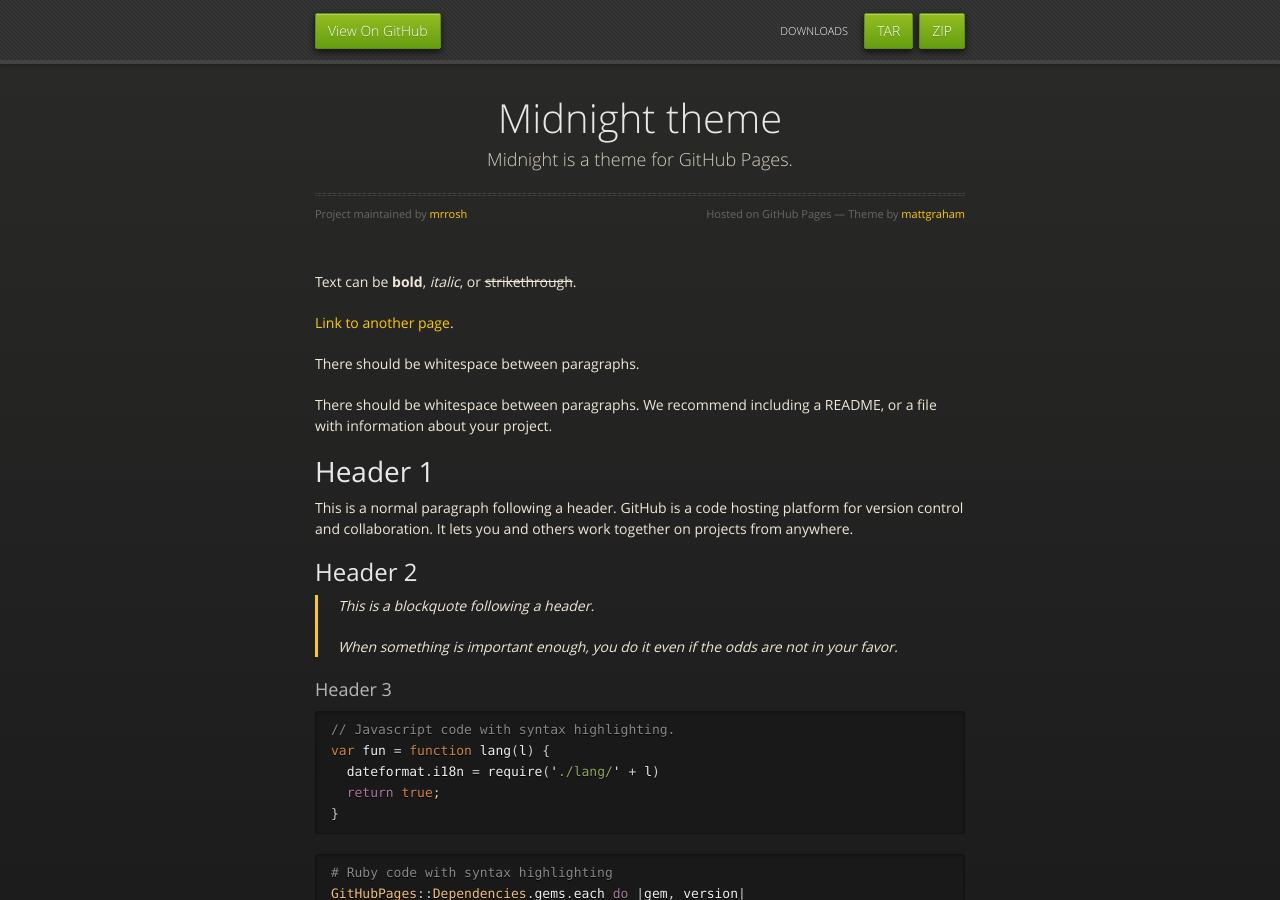
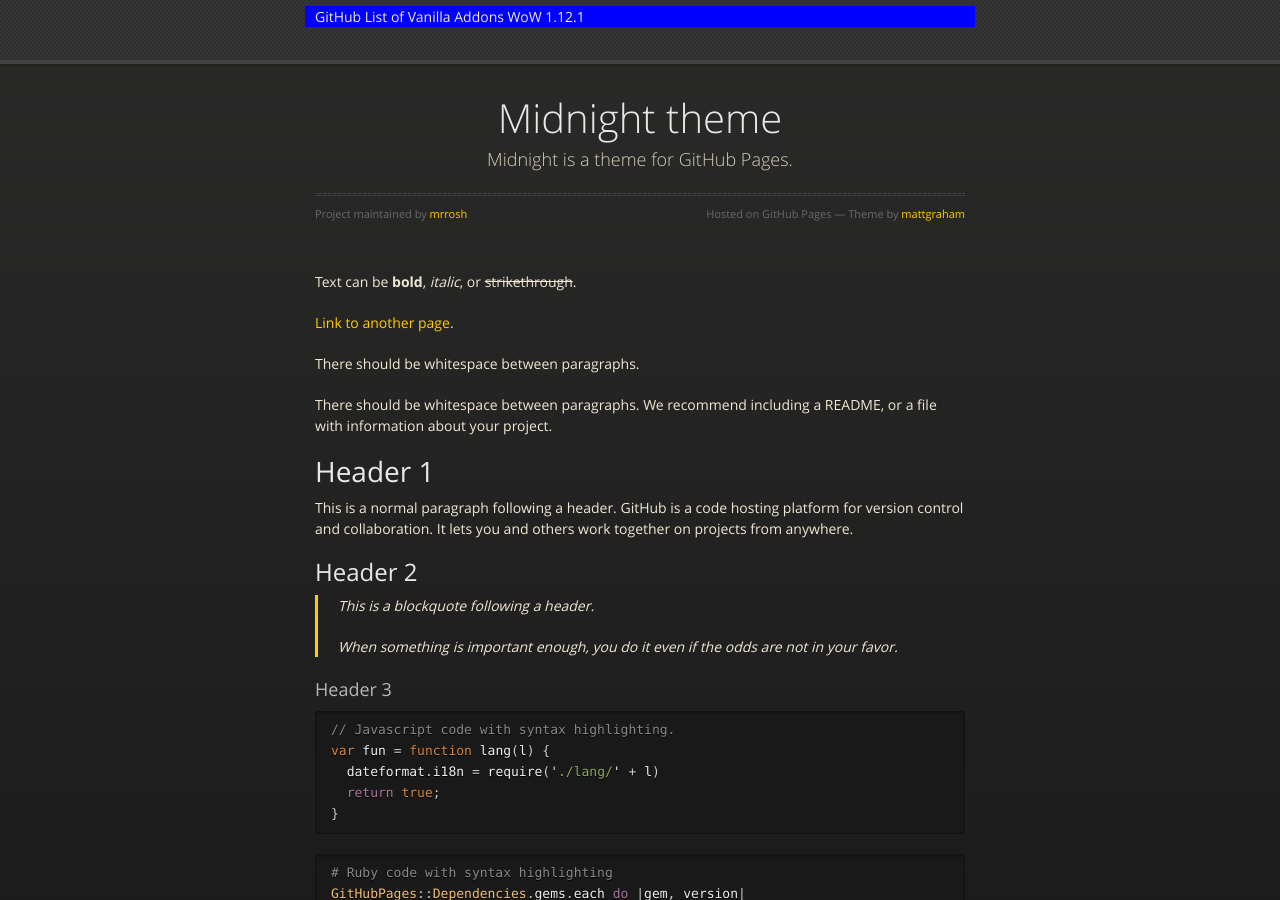
Before and after one commit to mrrosh/mrrosh.github.io, a Jekyll site: the page built from index.md, in a window 1280 px wide and 900 px high. Built offline with Jekyll 4.4.1, drawn with Linux system fonts in a browser that asks for light colours.

Commit message:
Update default.html

```diff
--- a/_layouts/default.html
+++ b/_layouts/default.html
@@ -21,12 +21,7 @@
       <div id="header">
         <nav>
           <ul>
-            <li class="fork"><a href="{{ site.github.repository_url }}">View On GitHub</a></li>
-            {% if site.show_downloads %}
-              <li class="downloads"><a href="{{ site.github.zip_url }}">ZIP</a></li>
-              <li class="downloads"><a href="{{ site.github.tar_url }}">TAR</a></li>
-              <li class="title">DOWNLOADS</li>
-            {% endif %}
+            GitHub List of Vanilla Addons WoW 1.12.1
           </ul>
         </nav>
       </div><!-- end header -->
```
